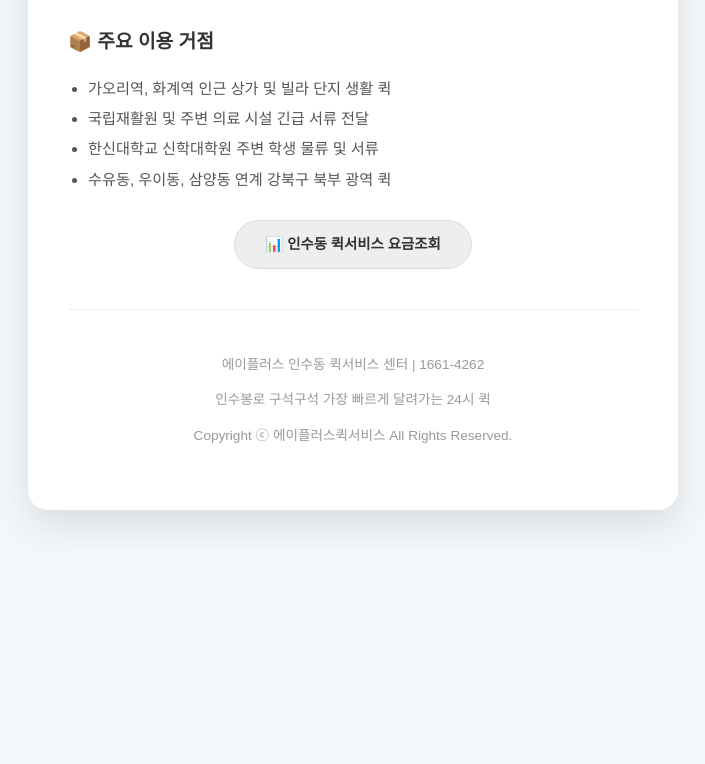
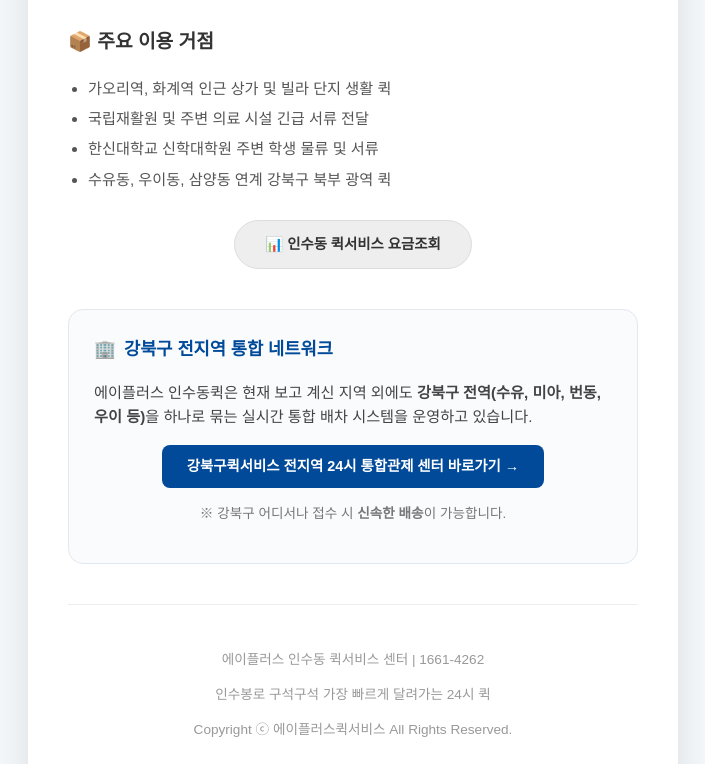
Before and after one commit to aplusquick78/insu, a plain HTML site: page index.html in a window 1280 px wide. Shown: the part 1490-2254 px from the top of the page, without its empty margins (287-992 px from the left). Before the commit the page ends 2040 px from the top, so only its background shows below. Drawn offline with Linux system fonts and the light colour scheme.

Commit message:
Update index.html

```diff
--- a/index.html
+++ b/index.html
@@ -4,7 +4,7 @@
     <meta charset="utf-8">
     <meta name="viewport" content="width=device-width, initial-scale=1, maximum-scale=5">
 
-    <title>인수동 퀵서비스 | 가오리역 24시 빠른배송 에이플러스퀵</title>
+    <title>인수동 퀵서비스 | 가오리역 24시 에이플러스 인수동퀵</title>
     <meta name="description" content="강북구 인수동 퀵서비스 전문. 가오리역, 화계역, 국립재활원 인근 20분 내 신속 픽업. 오토바이, 다마스, 라보 맞춤 배차 및 주거단지 안심배송 지원.">
     <meta name="robots" content="index, follow">
     <link rel="canonical" href="https://insu.8222quick.com/">
@@ -127,7 +127,7 @@
     </a>
 
     <div class="highlight-grid">
-        <div class="highlight-item"><strong>20분 내</strong> 즉시방문</div>
+        <div class="highlight-item"><strong>20분내외</strong> 즉시방문</div>
         <div class="highlight-item"><strong>친절배송</strong> 안심픽업</div>
         <div class="highlight-item"><strong>현장카드</strong> 결제지원</div>
     </div>
@@ -180,7 +180,23 @@
             <a href="/money.html" class="btn-link">📊 인수동 퀵서비스 요금조회</a>
         </div>
     </section>
-
+<section style="margin-top: 40px; padding: 25px; border: 1px solid #e1e8ef; border-radius: 15px; background-color: #f9fbfd;">
+    <h3 style="margin-top: 0; font-size: 1.1rem; color: #004a99; display: flex; align-items: center;">
+        <span style="margin-right: 8px;">🏢</span> 강북구 전지역 통합 네트워크
+    </h3>
+    <p style="font-size: 0.95rem; color: #444; line-height: 1.6; word-break: keep-all;">
+        에이플러스 인수동퀵은 현재 보고 계신 지역 외에도 <strong>강북구 전역(수유, 미아, 번동, 우이 등)</strong>을 하나로 묶는 실시간 통합 배차 시스템을 운영하고 있습니다.
+    </p>
+    <div style="text-align: center; margin-top: 15px;">
+        <a href="https://gangbukgu.8222quick.com/"
+           style="display: inline-block; padding: 10px 25px; background-color: #004a99; color: #fff; text-decoration: none; border-radius: 8px; font-weight: bold; font-size: 0.9rem; transition: background 0.3s;">
+           강북구퀵서비스 전지역 24시 통합관제 센터 바로가기 →
+        </a>
+    </div>
+    <p style="margin-top: 15px; font-size: 0.85rem; color: #777; text-align: center;">
+        ※ 강북구 어디서나 접수 시 <strong>신속한 배송</strong>이 가능합니다.
+    </p>
+</section>
     <footer>
         <p>에이플러스 인수동 퀵서비스 센터 | 1661-4262</p>
         <p>인수봉로 구석구석 가장 빠르게 달려가는 24시 퀵</p>
@@ -189,4 +205,5 @@
 </div>
 
 </body>
+
 </html>
```
